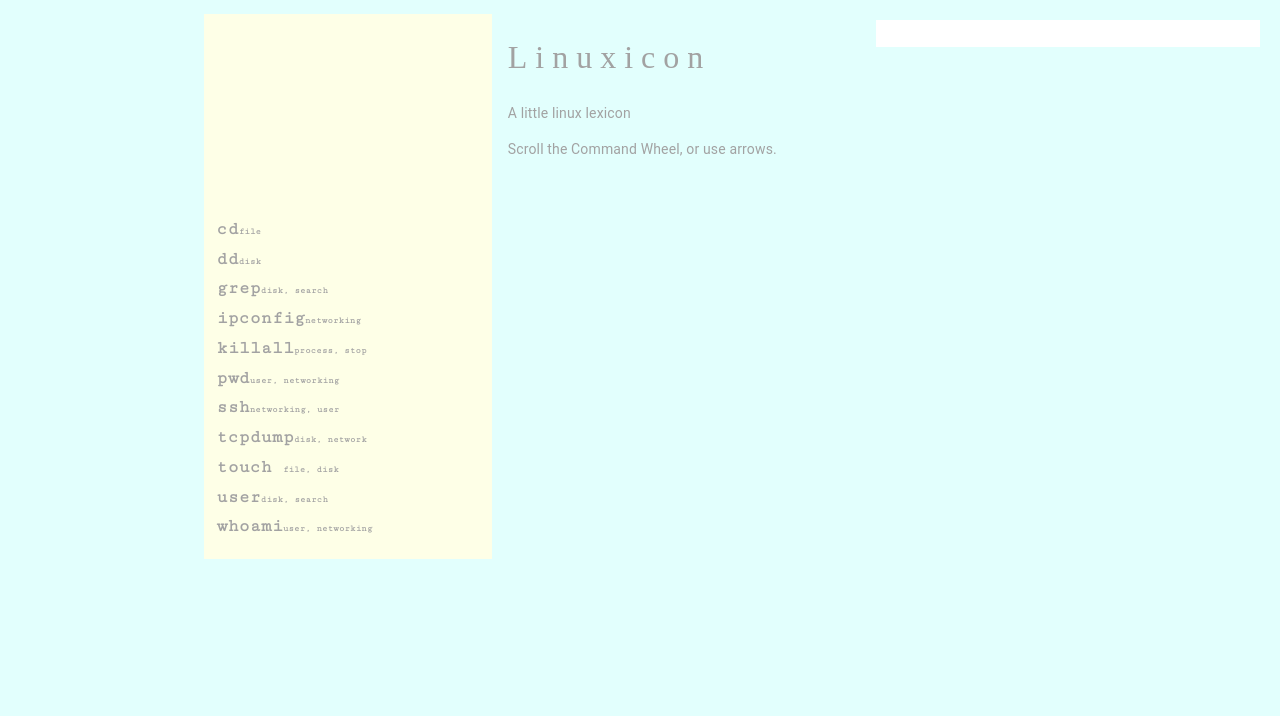
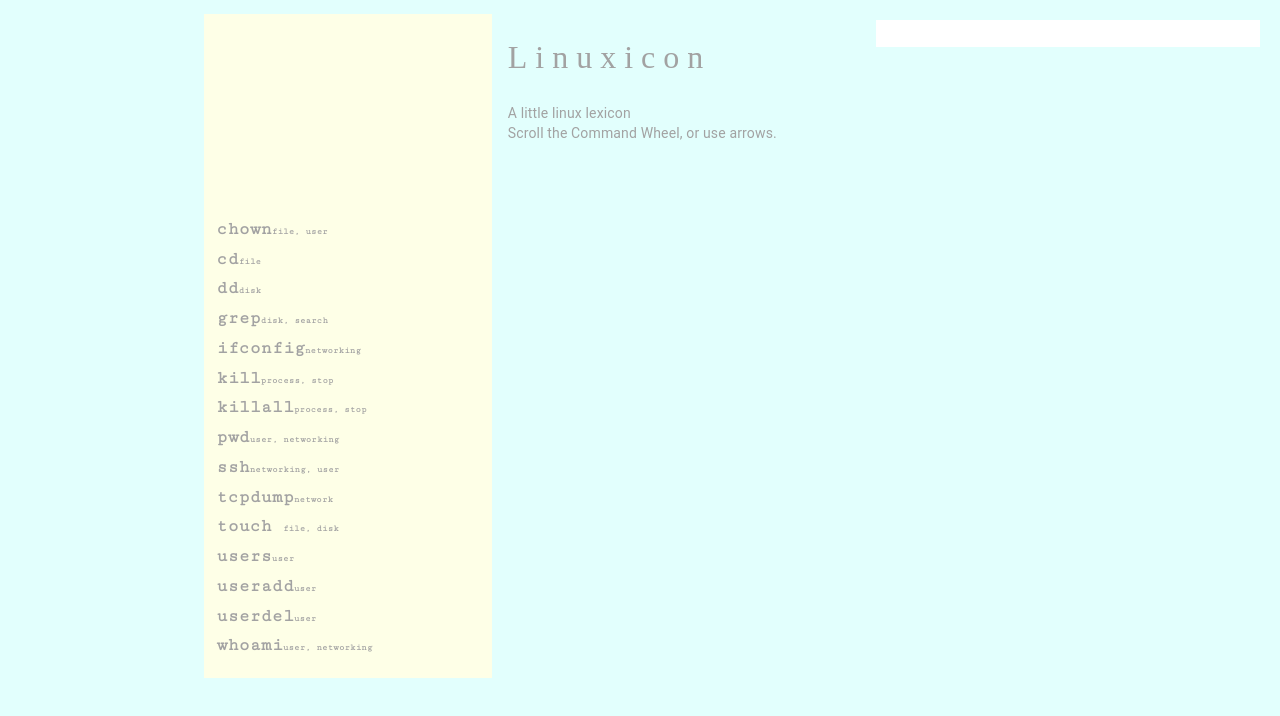
Before and after one commit to bretperry/lnxkn, a React (Create React App) app: page / in a window 1280 px wide. Shown: the top 716 px of the page. Built offline with nearby package versions, Linux system fonts and the light colour scheme.

Commit message:
content updates; css fixes

```diff
--- a/public/list.json
+++ b/public/list.json
@@ -1,6 +1,20 @@
 [
 
-
+    {
+      "name": "chown",
+      "alias": "Change Ownership of file",
+      "example": "cd /myfile/application",
+      "motto": "How you get around.",
+      "type": [
+        "file",
+        "user"
+      ],
+      "stats":{
+        "ubiquity":9,
+        "danger":3
+      },
+      "content": ""
+    },
     {
       "name": "cd",
       "alias": "Change Directory",
@@ -13,12 +27,12 @@
         "ubiquity":9,
         "danger":3
       },
-      "content": "Lorem ipsum dolor sit amet, consectetur adipiscing elit, sed do eiusmod tempor incididunt ut labore et dolore magna aliqua. Ut enim ad minim veniam, quis nostrud exercitation ullamco laboris nisi ut aliquip ex ea commodo consequat. Duis aute irure dolor in reprehenderit in voluptate velit esse cillum dolore eu fugiat nulla pariatur. Excepteur sint occaecat cupidatat non proident, sunt in culpa qui officia deserunt mollit anim id est laborum."
+      "content": ""
     },
     {
       "name": "dd",
       "alias": "Data Duplicator",
-      "example": "dd if = /dev/sda of = /dev/sdb conv=noerror, sync",
+      "example": "dd if = /dev/sda of = /dev/sdb bs=1M status=progress conv=noerror, sync",
       "motto": "Watch where you're writing.",
       "type": [
         "disk"
@@ -27,12 +41,12 @@
         "abundance":4,
         "danger":2
       },
-      "content": "Lorem ipsum dolor sit amet, consectetur adipiscing elit, sed do eiusmod tempor incididunt ut labore et dolore magna aliqua. Ut enim ad minim veniam, quis nostrud exercitation ullamco laboris nisi ut aliquip ex ea commodo consequat. Duis aute irure dolor in reprehenderit in voluptate velit esse cillum dolore eu fugiat nulla pariatur. Excepteur sint occaecat cupidatat non proident, sunt in culpa qui officia deserunt mollit anim id est laborum."
+      "content": "The dd command is used to do many important things. The most common and widespread use of the dd command is to make bootable USB drives from an ISO or IMG image file. But there are other usages of the dd command as well. For example, the dd command can be used to make a backup of the partition table, convert texts and files, install a bootloader to a hard disk drive, SSD or USB drive. The dd command can also be used to make test the performance of storage devices such as latency of your hard drive, read and write speed of your hard drive etc."
     },
     {
       "name": "grep",
-      "path": "/grep",
-      "desc": "grope the disk",
+      "alias": "Grope Recursively Every Parsec",
+      "example": "grope the disk",
       "type": [
         "disk",
         "search"
@@ -40,18 +54,36 @@
       "content": "Lorem ipsum dolor sit amet, consectetur adipiscing elit, sed do eiusmod tempor incididunt ut labore et dolore magna aliqua. Ut enim ad minim veniam, quis nostrud exercitation ullamco laboris nisi ut aliquip ex ea commodo consequat. Duis aute irure dolor in reprehenderit in voluptate velit esse cillum dolore eu fugiat nulla pariatur. Excepteur sint occaecat cupidatat non proident, sunt in culpa qui officia deserunt mollit anim id est laborum."
     },
     {
-      "name": "ipconfig",
-      "path": "/ipconfig",
-      "desc": "configure that ipssissimus",
+      "name": "ifconfig",
+      "alias": "Interface Configuration",
+      "example": "ifconfig [-a] [-v] [-s] <interface> [[<AF>] <address>]",
       "type": [
         "networking"
       ],
-      "content": "Lorem ipsum dolor sit amet, consectetur adipiscing elit, sed do eiusmod tempor incididunt ut labore et dolore magna aliqua. Ut enim ad minim veniam, quis nostrud exercitation ullamco laboris nisi ut aliquip ex ea commodo consequat. Duis aute irure dolor in reprehenderit in voluptate velit esse cillum dolore eu fugiat nulla pariatur. Excepteur sint occaecat cupidatat non proident, sunt in culpa qui officia deserunt mollit anim id est laborum."
+      "stats":{
+        "hooplah":5,
+        "beard":9
+      },
+      "content": "The configurations set with the ifconfig command are not persistent. After a system restart, all changes are lost. To make the changes permanent, you need to edit the distro-specific configuration files or add the commands to a startup script. \n Only root or users with sudo privileges can configure network interfaces."
+    },
+        {
+      "name": "kill",
+      "alias": "Kill process by PID",
+      "example": "kill process by uttering its daemonic name",
+      "type": [
+        "process",
+        "stop"
+      ],
+      "stats":{
+        "regret":3,
+        "angst":4
+      },
+      "content": ""
     },
     {
       "name": "killall",
-      "path": "/killall",
-      "desc": "kill process by uttering its daemonic name",
+      "alias": "/killall",
+      "example": "kill process by uttering its daemonic name",
       "type": [
         "process",
         "stop"
@@ -64,8 +96,8 @@
     },
     {
       "name": "pwd",
-      "path": "/pwd",
-      "desc": "pwn password",
+      "alias": "Set Password",
+      "example": "pwd password",
       "type": [
         "user",
         "networking"
@@ -74,7 +106,7 @@
     },
     {
       "name": "ssh",
-      "path": "/ssh",
+      "alias": "/ssh",
       "motto": "secure socket shell",
       "type": [
         "networking",
@@ -84,42 +116,58 @@
     },
     {
       "name": "tcpdump",
-      "path": "/tcpdump",
+      "alias": "data-network packet analyzer",
       "motto": "toss cookies properly",
       "type": [
-        "disk",
         "network"
       ],
-      "content": "Lorem ipsum dolor sit amet, consectetur adipiscing elit, sed do eiusmod tempor incididunt ut labore et dolore magna aliqua. Ut enim ad minim veniam, quis nostrud exercitation ullamco laboris nisi ut aliquip ex ea commodo consequat. Duis aute irure dolor in reprehenderit in voluptate velit esse cillum dolore eu fugiat nulla pariatur. Excepteur sint occaecat cupidatat non proident, sunt in culpa qui officia deserunt mollit anim id est laborum."
+      "content": ""
     },
     {
       "name": "touch ",
-      "path": "/touch",
-      "motto": "Change file timestamps",
+      "alias": "create or timestamp file",
+      "example": "Change file timestamps",
       "type": [
         "file",
         "disk"
       ],
-      "content": "Lorem ipsum dolor sit amet, consectetur adipiscing elit, sed do eiusmod tempor incididunt ut labore et dolore magna aliqua. Ut enim ad minim veniam, quis nostrud exercitation ullamco laboris nisi ut aliquip ex ea commodo consequat. Duis aute irure dolor in reprehenderit in voluptate velit esse cillum dolore eu fugiat nulla pariatur. Excepteur sint occaecat cupidatat non proident, sunt in culpa qui officia deserunt mollit anim id est laborum."
+      "content": ""
     },
     {
-      "name": "user",
-      "path": "/user",
-      "motto": "who is user",
+      "name": "users",
+      "alias": "Show logged in users",
+      "example":"users /var/log/utmp",
       "type": [
-        "disk",
-        "search"
+        "user"
       ],
-      "content": "Lorem ipsum dolor sit amet, consectetur adipiscing elit, sed do eiusmod tempor incididunt ut labore et dolore magna aliqua. Ut enim ad minim veniam, quis nostrud exercitation ullamco laboris nisi ut aliquip ex ea commodo consequat. Duis aute irure dolor in reprehenderit in voluptate velit esse cillum dolore eu fugiat nulla pariatur. Excepteur sint occaecat cupidatat non proident, sunt in culpa qui officia deserunt mollit anim id est laborum."
+      "content": ""
+    },
+        {
+      "name": "useradd",
+      "alias": "Add a user",
+      "example":"useradd finnthehuman",
+      "type": [
+        "user"
+      ],
+      "content": ""
+    },
+    {
+      "name": "userdel",
+      "alias": "Delete a user",
+      "example":"userdel jakethedog",
+      "type": [
+        "user"
+      ],
+      "content": ""
     },
     {
       "name": "whoami",
-      "path": "/whoami",
-      "motto": "who do i be?",
+      "alias": "What is my user name?",
+      "example":"",
       "type": [
         "user",
         "networking"
       ],
-      "content": "Lorem ipsum dolor sit amet, consectetur adipiscing elit, sed do eiusmod tempor incididunt ut labore et dolore magna aliqua. Ut enim ad minim veniam, quis nostrud exercitation ullamco laboris nisi ut aliquip ex ea commodo consequat. Duis aute irure dolor in reprehenderit in voluptate velit esse cillum dolore eu fugiat nulla pariatur. Excepteur sint occaecat cupidatat non proident, sunt in culpa qui officia deserunt mollit anim id est laborum."
+      "content": "Gives user name, id has largely replaced this"
     }
   ]
--- a/src/App.css
+++ b/src/App.css
@@ -3,6 +3,7 @@
 body{
   font-family:  Futura;
   background-color: #e2fffd !important;
+  height: 100%;
 }
 p{
   margin:  0 auto 1rem;
--- a/src/App.js
+++ b/src/App.js
@@ -22,6 +22,7 @@ const Title = styled.h1`
 const Container = styled.div`
   margin: auto;
   max-width: 900px;
+  height: 100%;
   padding: 1em;
   color:${cssVars.fontColor};
 `;
@@ -35,17 +36,14 @@ function App() {
   console.log("initializing App...");
   return (
       <Container>
-
         <Columns>
           <div>
-
             <CommandTable />
           </div>
           <div>
               <Title>Linuxicon</Title>
               <FilterZone />
-              <p>A little linux lexicon</p>
-              <p>Scroll the Command Wheel, or use arrows.</p>
+              <p>A little linux lexicon<br/>Scroll the Command Wheel, or use arrows.</p>
               <TheDeets />
           </div>
 
--- a/src/components/CommandTable.jsx
+++ b/src/components/CommandTable.jsx
@@ -1,7 +1,6 @@
 import React from 'react';
 import styled from "@emotion/styled";
 import { observer } from "mobx-react";
-
 import store from "../store";
 
 import ItemRow from "../components/ItemRow";
@@ -16,6 +15,7 @@ const Table = styled.table`
 	font-family: ${cssVars.fixedFont};
 	padding: 200px 0.6rem 1rem;
 	width: 100%;
+	overflow-y: scroll;
 `;
 const Thead = styled.thead`
 	display:none;
@@ -40,7 +40,7 @@ const CommandTable = () => {
 	    <Tbody>
 	      {store.filteredList
 	        .map((item) =>(
-	          <ItemRow
+	          <ItemRow d
 	            listItem={item}
 	            key={item.name}
 	            onSelect={(item) =>
--- a/src/components/ItemRow.jsx
+++ b/src/components/ItemRow.jsx
@@ -1,6 +1,6 @@
 import React from 'react';
 import styled from "@emotion/styled";
-
+import { observer } from "mobx-react";
 
 import ItemType from '../itemType';
 
@@ -25,4 +25,4 @@ const ItemRow = ({ listItem, onSelect }) => {
 };
 
 
-export default ItemRow;
+export default observer(ItemRow);
```
